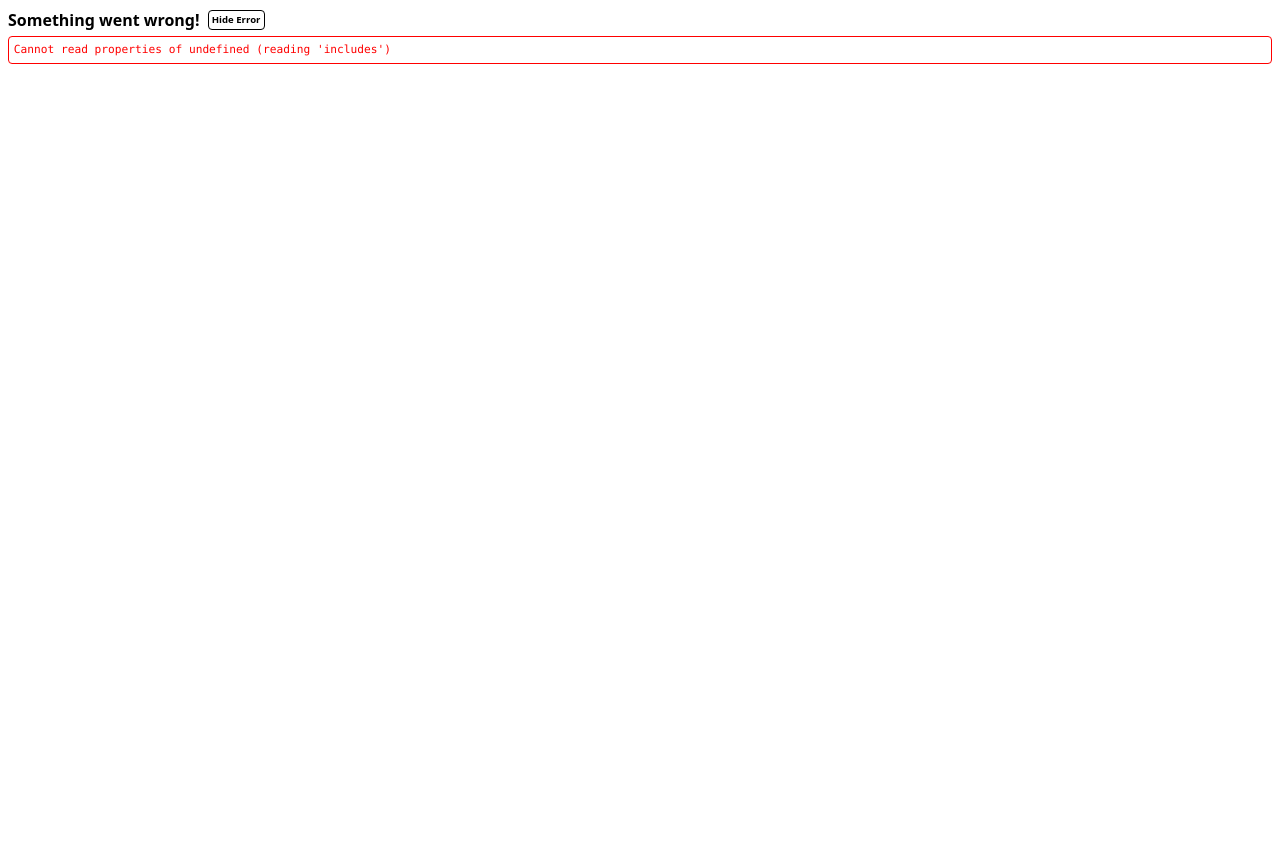
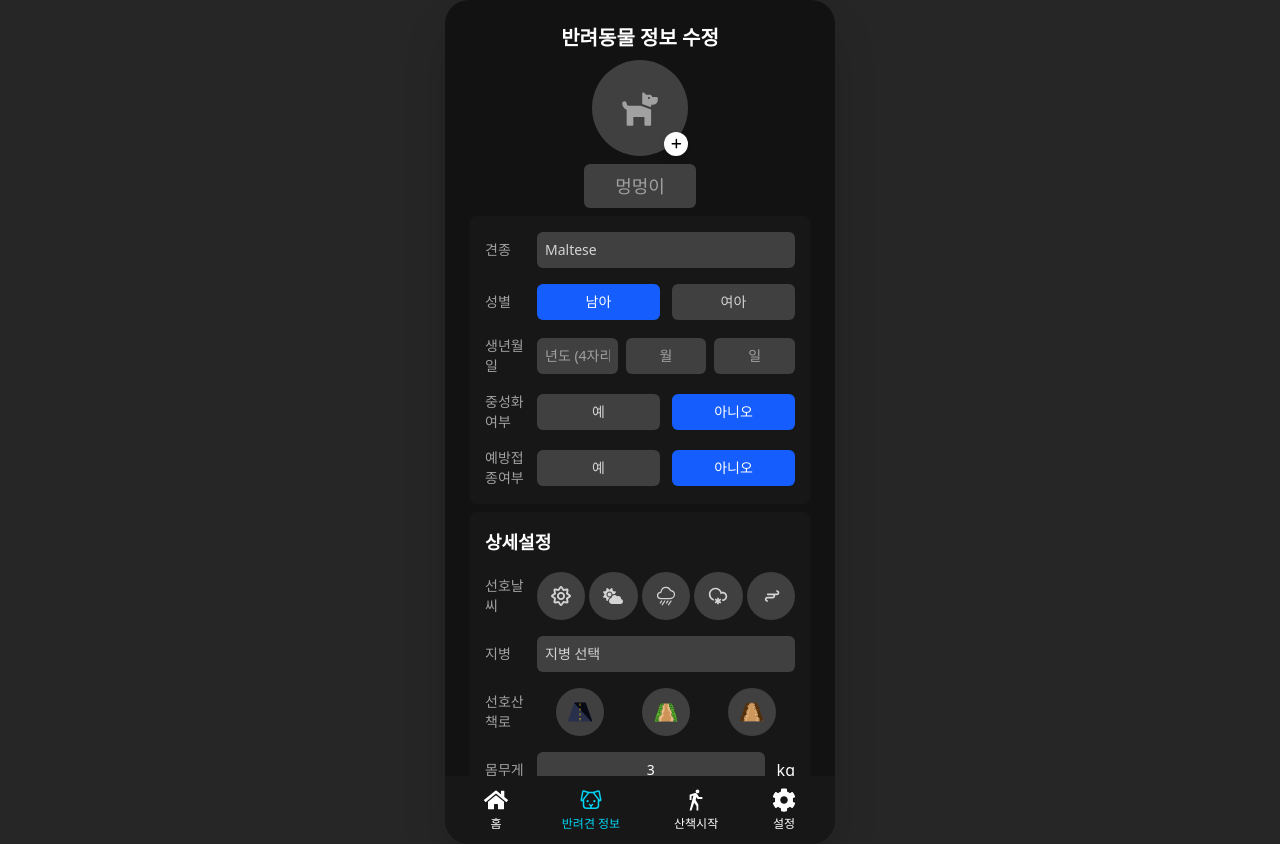
Before and after one commit to kakao-tech-campus-3rd-step3/Team22_FE, a React (Vite) app: page /add-new-pet in a window 1280 px wide. Before the commit the page ends 800 px from the top, so only its background shows below. Built offline with nearby package versions, Linux system fonts and the light colour scheme.

Commit message:
refactor : intergreating weather

```diff
--- a/src/pages/AddNewPetPageSections/DetailCharacterSection.tsx
+++ b/src/pages/AddNewPetPageSections/DetailCharacterSection.tsx
@@ -1,17 +1,15 @@
 import IconButton from '@/components/common/IconButton'
 import InfoRow from '@/components/common/InfoRow'
 import {
-  DAY_WEATHER,
-  NIGHT_WEATHER,
   PERSONALITY,
   PREFERRED_PATHS,
   UI_TEXT,
   UNIT_OF_MEASURE,
+  WEATHER,
 } from '@/constants/constants'
 
-import { FaRegSun, FaRegMoon } from 'react-icons/fa'
+import { FaRegSun } from 'react-icons/fa'
 import { FaCloudSun } from 'react-icons/fa6'
-import { CiCloudMoon } from 'react-icons/ci'
 import { IoRainyOutline } from 'react-icons/io5'
 import { RiSnowyLine } from 'react-icons/ri'
 import { TiWeatherWindy } from 'react-icons/ti'
@@ -31,13 +29,10 @@ const toggleInArray = (
 }
 
 function DetailCharacterSection(props: {
-  dayWeather: string[]
-  setDayWeather: (value: string[]) => void
+  preferredWeather: string[]
+  setPreferredWeather: (value: string[]) => void
 
-  nightWeather: string[]
-  setNightWeather: (value: string[]) => void
-
-  selectedDiseases: string[]
+  chronicDisease: string[]
   setIsDiseaseModalOpen: (isOpen: boolean) => void
 
   preferredPaths: string[]
@@ -50,11 +45,9 @@ function DetailCharacterSection(props: {
   setWeight: (value: string) => void
 }) {
   const {
-    dayWeather,
-    setDayWeather,
-    nightWeather,
-    setNightWeather,
-    selectedDiseases,
+    preferredWeather,
+    setPreferredWeather,
+    chronicDisease,
     setIsDiseaseModalOpen,
     preferredPaths,
     setPreferredPaths,
@@ -75,62 +68,38 @@ function DetailCharacterSection(props: {
     <div className="bg-neutral-900 p-4 rounded-lg space-y-4">
       <h2 className="text-lg font-bold text-left mb-4">{UI_TEXT.DETAIL_SECTION_TITLE}</h2>
 
-      <InfoRow label={UI_TEXT.DAY_LABEL}>
-        <div className="flex w-full gap-1">
+      <InfoRow label={UI_TEXT.WEATHER_LABEL}>
+        <div className="w-full grid grid-cols-5 gap-1 ">
           <IconButton
             icon={<FaRegSun size={20} />}
-            isSelected={dayWeather.includes(DAY_WEATHER.SUN)}
-            onClick={() => toggleInArray(dayWeather, setDayWeather, DAY_WEATHER.SUN)}
+            isSelected={preferredWeather.includes(WEATHER.SUN)}
+            onClick={() => toggleInArray(preferredWeather, setPreferredWeather, WEATHER.SUN)}
           />
           <IconButton
             icon={<FaCloudSun size={20} />}
-            isSelected={dayWeather.includes(DAY_WEATHER.CLOUDY)}
-            onClick={() => toggleInArray(dayWeather, setDayWeather, DAY_WEATHER.CLOUDY)}
+            isSelected={preferredWeather.includes(WEATHER.CLOUDY)}
+            onClick={() => toggleInArray(preferredWeather, setPreferredWeather, WEATHER.CLOUDY)}
           />
           <IconButton
             icon={<IoRainyOutline size={20} />}
-            isSelected={dayWeather.includes(DAY_WEATHER.RAIN)}
-            onClick={() => toggleInArray(dayWeather, setDayWeather, DAY_WEATHER.RAIN)}
+            isSelected={preferredWeather.includes(WEATHER.RAINY_NIGHT)}
+            onClick={() =>
+              toggleInArray(preferredWeather, setPreferredWeather, WEATHER.RAINY_NIGHT)
+            }
           />
           <IconButton
             icon={<RiSnowyLine size={20} />}
-            isSelected={dayWeather.includes(DAY_WEATHER.SNOW)}
-            onClick={() => toggleInArray(dayWeather, setDayWeather, DAY_WEATHER.SNOW)}
+            isSelected={preferredWeather.includes(WEATHER.SNOWY_NIGHT)}
+            onClick={() =>
+              toggleInArray(preferredWeather, setPreferredWeather, WEATHER.SNOWY_NIGHT)
+            }
           />
           <IconButton
             icon={<TiWeatherWindy size={20} />}
-            isSelected={dayWeather.includes(DAY_WEATHER.WIND)}
-            onClick={() => toggleInArray(dayWeather, setDayWeather, DAY_WEATHER.WIND)}
-          />
-        </div>
-      </InfoRow>
-
-      <InfoRow label={UI_TEXT.NIGHT_LABEL}>
-        <div className="flex w-full gap-1">
-          <IconButton
-            icon={<FaRegMoon size={20} />}
-            isSelected={nightWeather.includes(NIGHT_WEATHER.MOON)}
-            onClick={() => toggleInArray(nightWeather, setNightWeather, NIGHT_WEATHER.MOON)}
-          />
-          <IconButton
-            icon={<CiCloudMoon size={20} />}
-            isSelected={nightWeather.includes(NIGHT_WEATHER.CLOUDY_NIGHT)}
-            onClick={() => toggleInArray(nightWeather, setNightWeather, NIGHT_WEATHER.CLOUDY_NIGHT)}
-          />
-          <IconButton
-            icon={<IoRainyOutline size={20} />}
-            isSelected={nightWeather.includes(NIGHT_WEATHER.RAINY_NIGHT)}
-            onClick={() => toggleInArray(nightWeather, setNightWeather, NIGHT_WEATHER.RAINY_NIGHT)}
-          />
-          <IconButton
-            icon={<RiSnowyLine size={20} />}
-            isSelected={nightWeather.includes(NIGHT_WEATHER.SNOWY_NIGHT)}
-            onClick={() => toggleInArray(nightWeather, setNightWeather, NIGHT_WEATHER.SNOWY_NIGHT)}
-          />
-          <IconButton
-            icon={<TiWeatherWindy size={20} />}
-            isSelected={nightWeather.includes(NIGHT_WEATHER.WINDY_NIGHT)}
-            onClick={() => toggleInArray(nightWeather, setNightWeather, NIGHT_WEATHER.WINDY_NIGHT)}
+            isSelected={preferredWeather.includes(WEATHER.WINDY_NIGHT)}
+            onClick={() =>
+              toggleInArray(preferredWeather, setPreferredWeather, WEATHER.WINDY_NIGHT)
+            }
           />
         </div>
       </InfoRow>
@@ -140,8 +109,8 @@ function DetailCharacterSection(props: {
           onClick={() => setIsDiseaseModalOpen(true)}
           className="w-full text-left bg-neutral-700 p-2 rounded-md text-sm text-neutral-300 truncate"
         >
-          {selectedDiseases.length > 0
-            ? selectedDiseases.join(', ')
+          {chronicDisease.length > 0
+            ? chronicDisease.join(', ')
             : UI_TEXT.SELECT_DISEASE_PLACEHOLDER}
         </button>
       </InfoRow>
--- a/src/stores/petProfileStore.ts
+++ b/src/stores/petProfileStore.ts
@@ -1,18 +1,22 @@
 import { create } from 'zustand'
 import { persist } from 'zustand/middleware'
-import { type PetProfile, defaultPetProfile } from '@/types/petProfile'
+import { type PetProfileFormState } from '@/hooks/usePetProfileState'
+import { petProfileDefaultsForForm } from '@/constants/petProfileDefault'
 
 interface PetProfileStore {
-  petProfile: PetProfile
-  updatePetProfile: <K extends keyof PetProfile>(key: K, value: PetProfile[K]) => void
-  setPetProfile: (data: Partial<PetProfile>) => void
+  petProfile: PetProfileFormState
+  updatePetProfile: <K extends keyof PetProfileFormState>(
+    key: K,
+    value: PetProfileFormState[K],
+  ) => void
+  setPetProfile: (data: Partial<PetProfileFormState>) => void
   resetPetProfile: () => void
 }
 
 export const usePetProfileStore = create<PetProfileStore>()(
   persist(
     (set) => ({
-      petProfile: defaultPetProfile,
+      petProfile: petProfileDefaultsForForm,
       updatePetProfile: (key, value) =>
         set((state) => ({
           petProfile: {
@@ -27,7 +31,7 @@ export const usePetProfileStore = create<PetProfileStore>()(
             ...data,
           },
         })),
-      resetPetProfile: () => set({ petProfile: defaultPetProfile }),
+      resetPetProfile: () => set({ petProfile: petProfileDefaultsForForm }),
     }),
     {
       name: 'pet-profile-storage',
```
